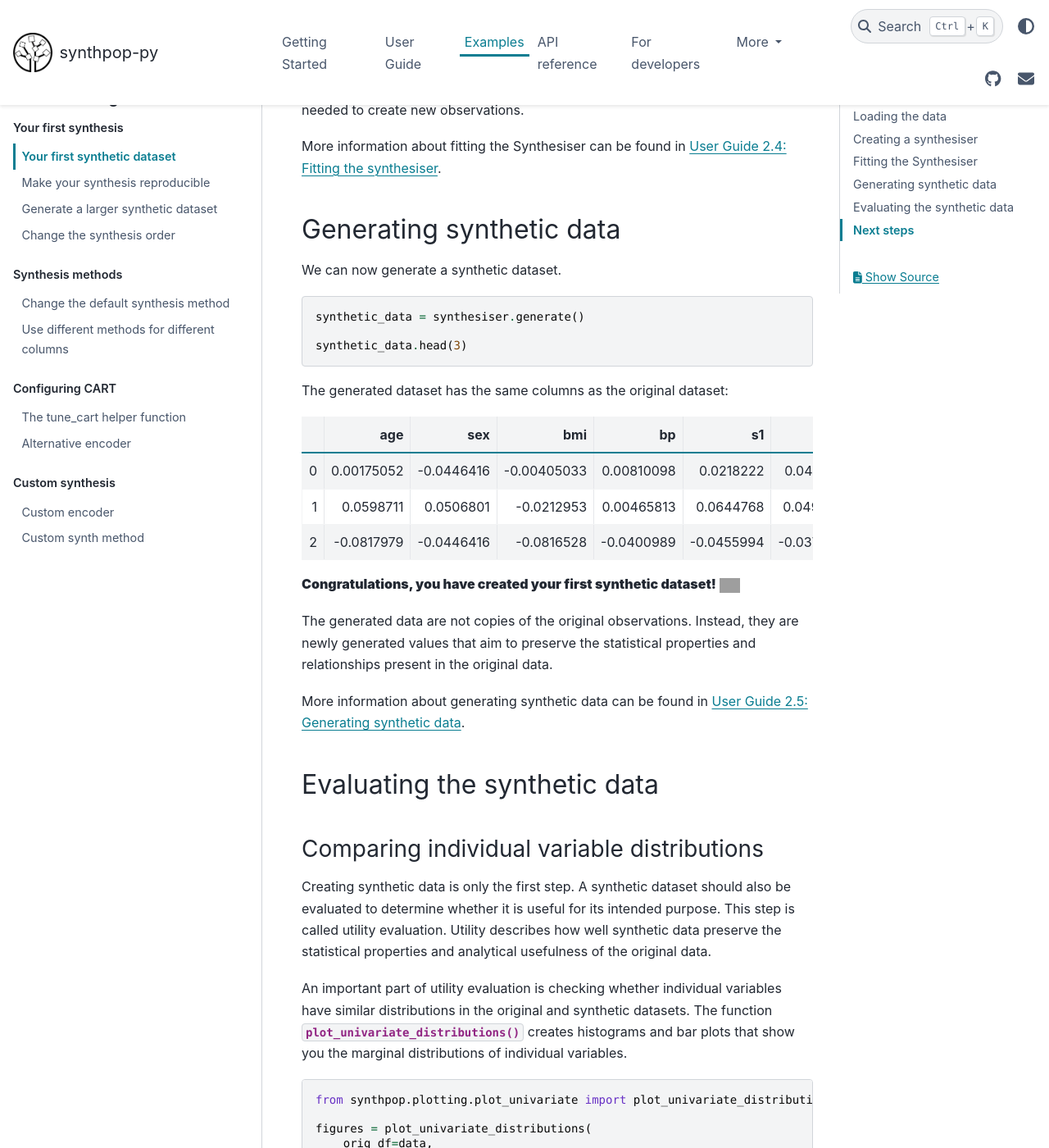
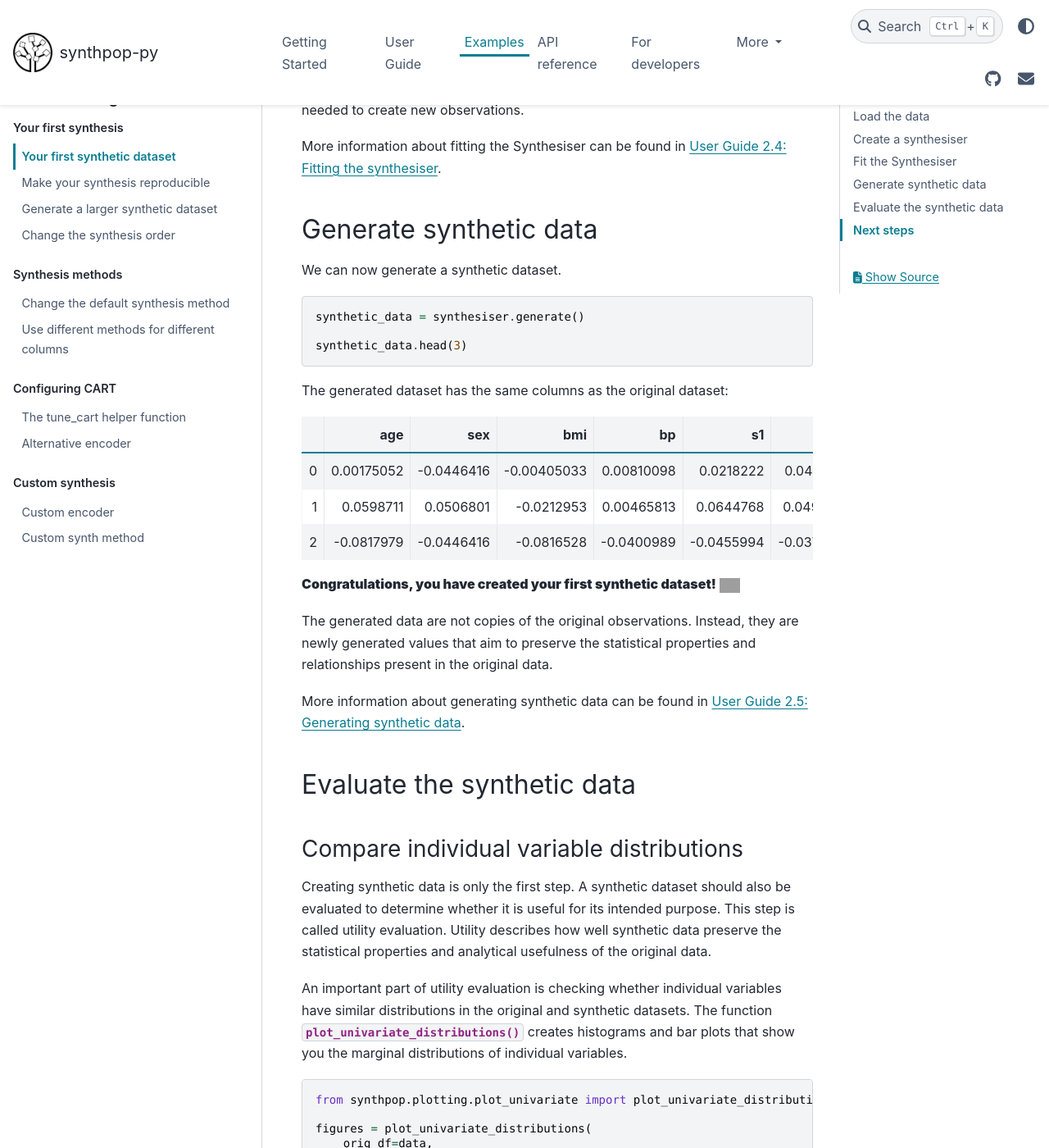
Before and after one commit to duonl/synthpop-py, a Sphinx documentation site: the page built from docs/source/examples/your_first_synthetic_dataset.md, in a window 1280 px wide and 1400 px high, scrolled down 2033 px. Shown: the whole window at 82% size. Built offline with Sphinx 7.4.7 and the PyData theme 0.15.4, drawn with Linux system fonts in a browser that asks for light colours; some of the changed text lies outside the part shown; grey boxes are pictures that could not be loaded.

Commit message:
coherence commit

```diff
--- a/docs/source/examples/your_first_synthetic_dataset.md
+++ b/docs/source/examples/your_first_synthetic_dataset.md
@@ -8,7 +8,7 @@ Welcome to synthpop-py. In this example, you'll learn the complete workflow for
 4. Generate synthetic data.
 5. Evaluate the utility of the synthetic data by comparing marginal distributions and pairwise relationships.
 
-## Loading the data
+## Load the data
 
 We begin with an existing dataset. The diabetes dataset contains measurements from diabetes patients and a target variable representing disease progression. The dataset contains only continuous variables.
 
@@ -33,7 +33,7 @@ The first three rows of the dataset are:
 
 Each row represents one observation in the original dataset. Our goal is generate a new dataset with the same structure, but containing synthetic data instead of the original data.
 
-## Creating a synthesiser
+## Create a synthesiser
 
 Now we create a {class}`~synthpop.synthesiser.Synthesiser` object.
 
@@ -49,7 +49,7 @@ At this stage, no synthetic data has been created yet. We have only configured t
 
 More information about initialising the Synthesiser can be found in {ref}`User Guide 2.2: The Synthesiser class <22-synthesiser-class>`.
 
-## Fitting the Synthesiser
+## Fit the Synthesiser
 
 Next, we fit the Synthesiser on the original dataset.
 
@@ -65,7 +65,7 @@ The original data is not modified. Instead, the Synthesiser stores the informati
 
 More information about fitting the Synthesiser can be found in {ref}`User Guide 2.4: Fitting the synthesiser <24-fitting-synthesiser>`.
 
-## Generating synthetic data
+## Generate synthetic data
 
 We can now generate a synthetic dataset.
 
@@ -90,9 +90,9 @@ The generated data are not copies of the original observations. Instead, they ar
 
 More information about generating synthetic data can be found in {ref}`User Guide 2.5: Generating synthetic data <25-generating-synthetic_data>`.
 
-## Evaluating the synthetic data
+## Evaluate the synthetic data
 
-### Comparing individual variable distributions
+### Compare individual variable distributions
 
 Creating synthetic data is only the first step. A synthetic dataset should also be evaluated to determine whether it is useful for its intended purpose. This step is called utility evaluation. Utility describes how well synthetic data preserve the statistical properties and analytical usefulness of the original data.
 
@@ -115,7 +115,7 @@ As you can see, the marginal distributions overlap mostly. There are some small
 
 More information about plotting the univariate distributions can be found in {ref}`User Guide 7.1: Univariate distribution visualisation <71-univariate-distribution-visualisation>`.
 
-### Evaluating pairwise relationships with S_pMSE
+### Evaluate pairwise relationships with S_pMSE
 
 Another important aspect of utility is whether relationships between variables are preserved. `synthpop-py` provides the pairwise Standardised propensity Mean Squared Error (S_pMSE) metric ({func}`~synthpop.utility_metrics.spmse.pairwise_spmse`) for this purpose.
 
```
Also changed, not shown: docs/source/examples/changing_the_default_method.md (+4 -4 lines), docs/source/examples/changing_the_synthesis_order.md (+4 -4 lines), docs/source/examples/generating_a_larger_dataset.md (+7 -4 lines), docs/source/examples/reproducible_synthesis.md (+1 -1 lines).
